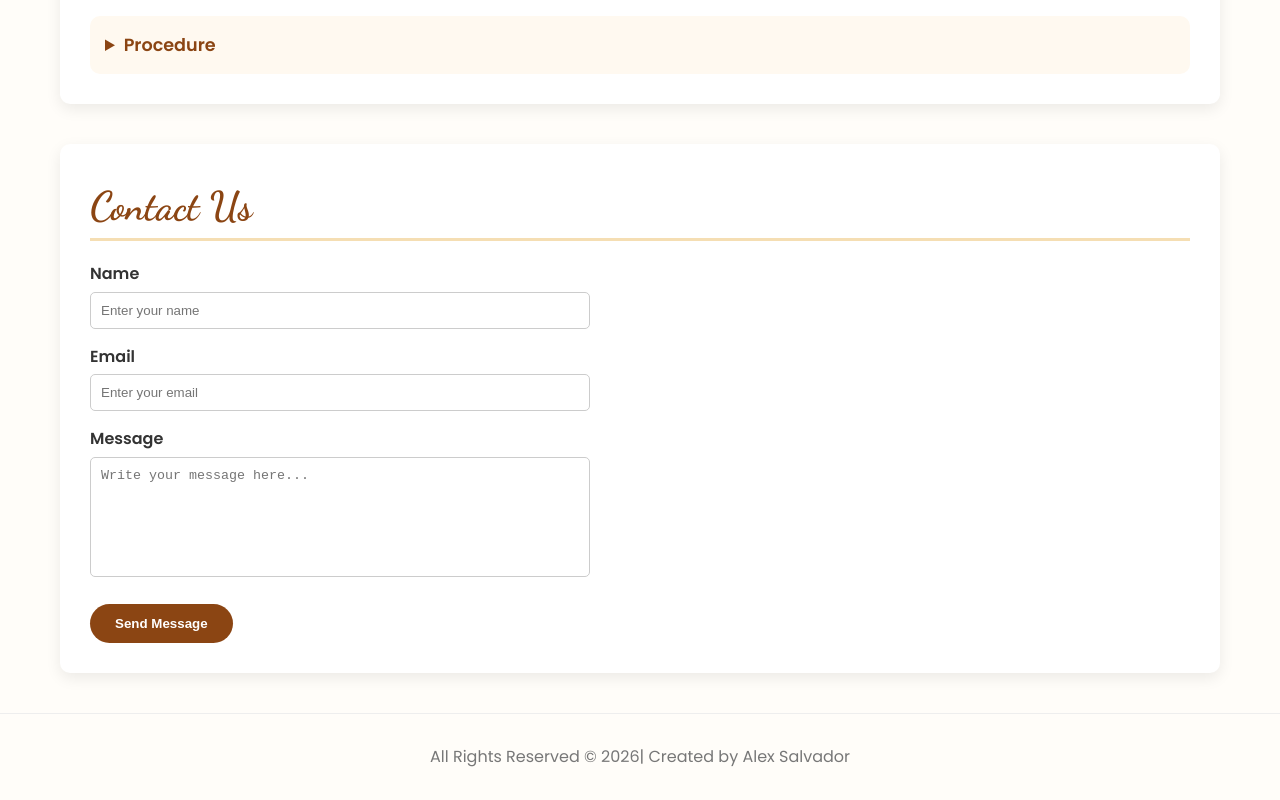
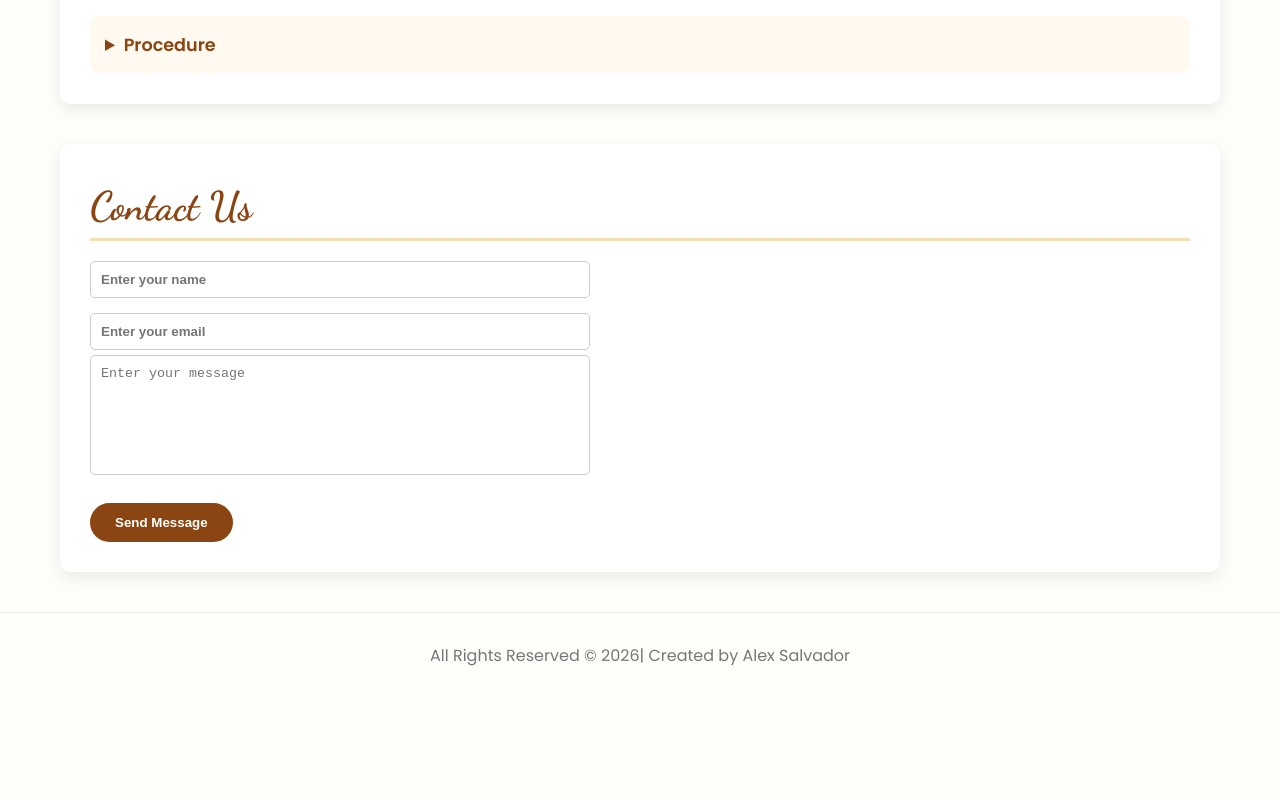
Before and after one commit to Tracerkun/salvador-recipe, a plain HTML site: page index.html in a window 1280 px wide. Shown: the part 8541-9341 px from the top of the page. After the commit the page ends 9239 px from the top, so only its background shows below. Drawn offline with Linux system fonts and the light colour scheme.

Commit message:
Update forms

```diff
--- a/index.html
+++ b/index.html
@@ -145,7 +145,7 @@ summary{
     max-width:500px;
 }
 
-.contact-form label{
+.contact-form input{
     font-weight:600;
     display:block;
     margin:15px 0 5px;
@@ -447,17 +447,16 @@ prepare home-cooked meals using simple ingredients and easy-to-follow steps.</p>
 <section id="contact" class="recipe-card">
 <h2 class="recipe-title">Contact Us</h2>
 
-<form class="contact-form">
-<label>Name</label>
-<input type="text" placeholder="Enter your name" required>
+<form class="contact-form" action="https://formsubmit.co/yourgmail@gmail.com" method="POST">
+    <input type="text" name="name" placeholder="Enter your name" required>
 
-<label>Email</label>
-<input type="email" placeholder="Enter your email" required>
+    <input type="email" name="email" placeholder="Enter your email" required>
 
-<label>Message</label>
-<textarea placeholder="Write your message here..." required></textarea>
+    <textarea name="message" placeholder="Enter your message" required></textarea>
 
-<button type="submit">Send Message</button>
+    <input type="hidden" name="_captcha" value="false">
+
+    <button type="submit">Send Message</button>
 </form>
 </section>
 
```
